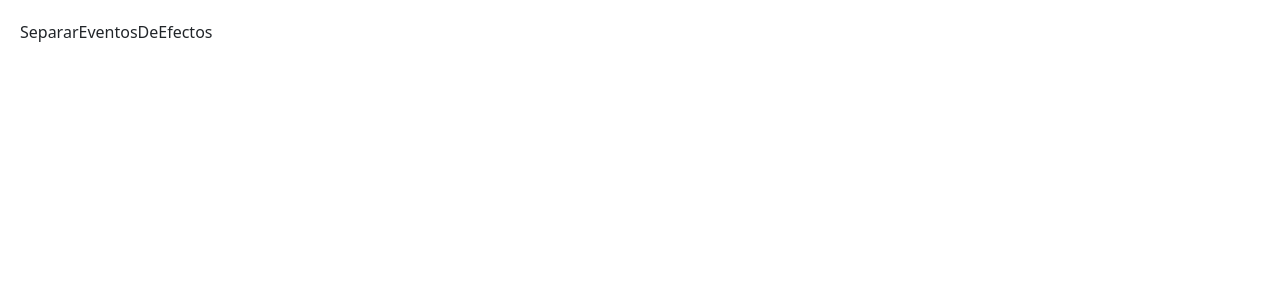
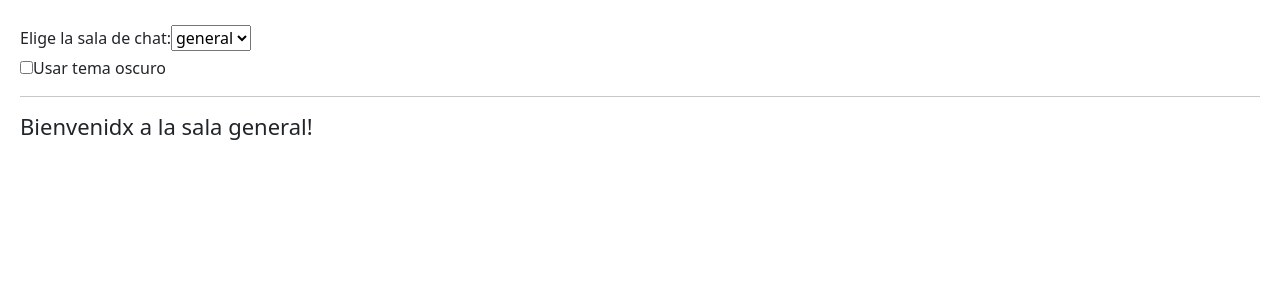
Before and after one commit to dgutierrez21/Learning-ReactJS--React-Docs, a React (Vite) app in the folder 01-learn/: page / in a window 1280 px wide. Shown: the top 300 px of the page. Built offline with nearby package versions, Linux system fonts and the light colour scheme.

Commit message:
Extracción de lógica no reactiva de Effects

```diff
--- a/01-learn/package.json
+++ b/01-learn/package.json
@@ -11,6 +11,7 @@
   "dependencies": {
     "react": "^18.2.0",
     "react-dom": "^18.2.0",
+    "toastify-js": "^1.12.0",
     "use-immer": "^0.8.1"
   },
   "devDependencies": {
--- a/01-learn/src/05-puertas-de-escape/06-Separar-eventos-de-efectos/SepararEventosDeEfectos.jsx
+++ b/01-learn/src/05-puertas-de-escape/06-Separar-eventos-de-efectos/SepararEventosDeEfectos.jsx
@@ -1,7 +1,11 @@
+import { SalaChatApp } from "./salaChatApp/SalaChatApp";
+
 const SepararEventosDeEfectos = () => {
   return (
-    <div>SepararEventosDeEfectos</div>
-  )
-}
+    <>
+      <SalaChatApp />
+    </>
+  );
+};
 
-export default SepararEventosDeEfectos
+export default SepararEventosDeEfectos;
--- /dev/null
+++ b/01-learn/src/05-puertas-de-escape/06-Separar-eventos-de-efectos/salaChatApp/SalaChatApp.jsx
@@ -0,0 +1,56 @@
+import { useEffect, useState } from "react";
+import { crearConexion } from "./chat";
+import { mostrarNotificacion } from "./notificacion";
+
+export const SalaChatApp = () => {
+  const [salaId, setSalaId] = useState("general");
+  const [esOscuro, setEsOscuro] = useState(false);
+
+  return (
+    <>
+      <label htmlFor="">
+        Elige la sala de chat:
+        <select
+          value={salaId}
+          onChange={(e) => setSalaId(e.target.value)}
+          name=""
+          id=""
+        >
+          <option value="general">general</option>
+          <option value="viajes">viajes</option>
+          <option value="musica">musica</option>
+        </select>
+      </label>
+
+      <label htmlFor="">
+        <input
+          type="checkbox"
+          checked={esOscuro}
+          onChange={(e) => setEsOscuro(e.target.checked)}
+        />
+        Usar tema oscuro
+      </label>
+
+      <hr />
+
+      <SalaChat salaId={salaId} tema={esOscuro ? "oscuro" : "claro"} />
+    </>
+  );
+};
+
+const urlServidor = "https://localhost:1234";
+
+function SalaChat({ salaId, tema }) {
+  useEffect(() => {
+    const conexion = crearConexion(urlServidor, salaId);
+    conexion.on("conectado", () => {
+      mostrarNotificacion("conectado", tema);
+    });
+
+    conexion.conectar();
+
+    return () => conexion.desconectar();
+  }, [tema, salaId]);
+
+  return <h1>Bienvenidx a la sala {salaId}!</h1>;
+}
--- /dev/null
+++ b/01-learn/src/05-puertas-de-escape/06-Separar-eventos-de-efectos/salaChatApp/chat.js
@@ -0,0 +1,28 @@
+export function crearConexion() {
+  let callbackConectado;
+  let timeout;
+
+  return {
+    conectar() {
+      timeout = setTimeout(() => {
+        if (callbackConectado) {
+          callbackConectado();
+        }
+      }, 100);
+    },
+    on(evento, callback) {
+      if (callbackConectado) {
+        throw Error("No se puede añadir el controlador dos veces.");
+      }
+
+      if (evento !== "conectado") {
+        throw Error('Sólo se admite el evento "conectado"');
+      }
+
+      callbackConectado = callback;
+    },
+    desconectar() {
+      clearTimeout(timeout);
+    },
+  };
+}
--- /dev/null
+++ b/01-learn/src/05-puertas-de-escape/06-Separar-eventos-de-efectos/salaChatApp/notificacion.js
@@ -0,0 +1,15 @@
+import Toastify from "toastify-js";
+import "toastify-js/src/toastify.css";
+
+export const mostrarNotificacion = (mensaje, tema) => {
+  Toastify({
+    text: mensaje,
+    duration: 2000,
+    gravity: "top",
+    position: "right",
+    style: {
+      background: tema === "oscuro" ? "black" : "white",
+      color: tema === "oscuro" ? "white" : "black",
+    },
+  }).showToast();
+};
```
Also changed, not shown: 01-learn/src/05-puertas-de-escape/06-Separar-eventos-de-efectos/SepararEventosDeEfectos.txt, 1 other file (tests, documents, lock files or other folders).
